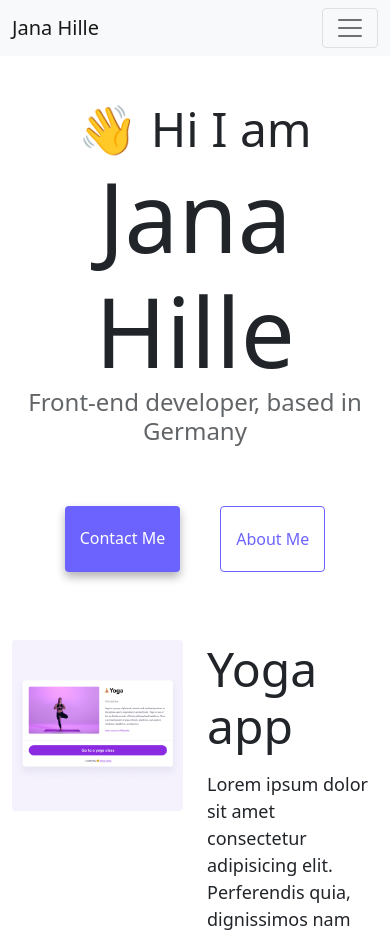
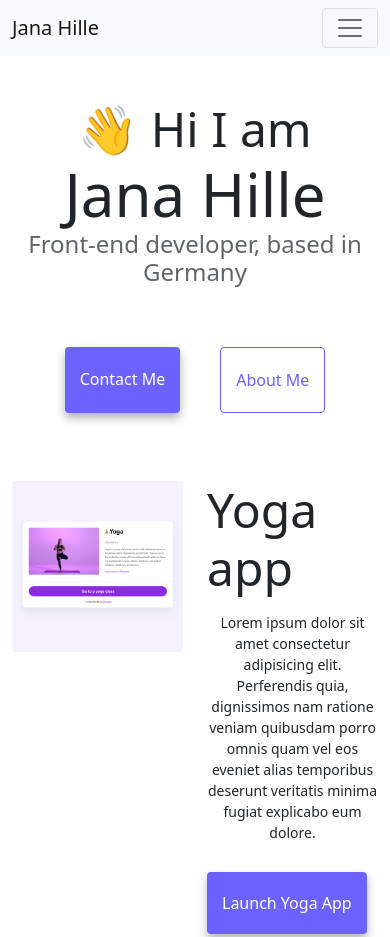
Before and after one commit to jana-droidcon/AdvancesToolsJana-Hille, a website: page index.html in a window 390 px wide. Shown: the top 937 px of the page. Drawn offline with nearby package versions, Linux system fonts and the light colour scheme.

Commit message:
Make site responsive adding media css

```diff
--- a/style.css
+++ b/style.css
@@ -86,5 +86,17 @@ p {
 .email-link:hover {
   text-decoration: underline;
 }
-@media (max-width: 900px) {
+@media (max-width: 768px) {
+  h1 {
+    text-align: center;
+    font-size: 60px;
+  }
+  p {
+    font-size: 14px;
+    text-align: center;
+  }
+
+  a {
+    display: inline;
+  }
 }
```
